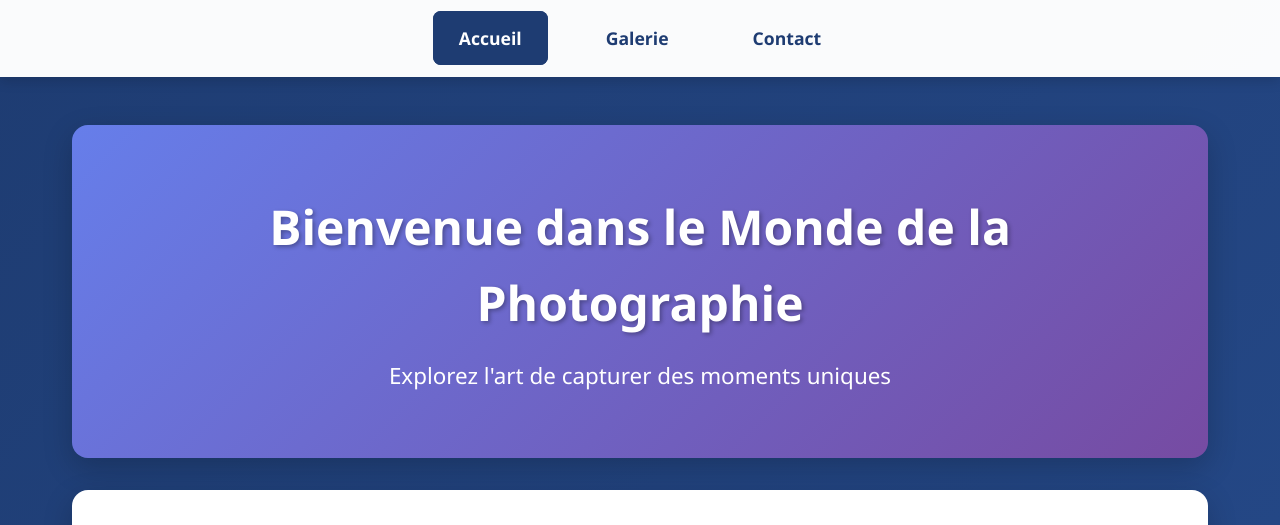
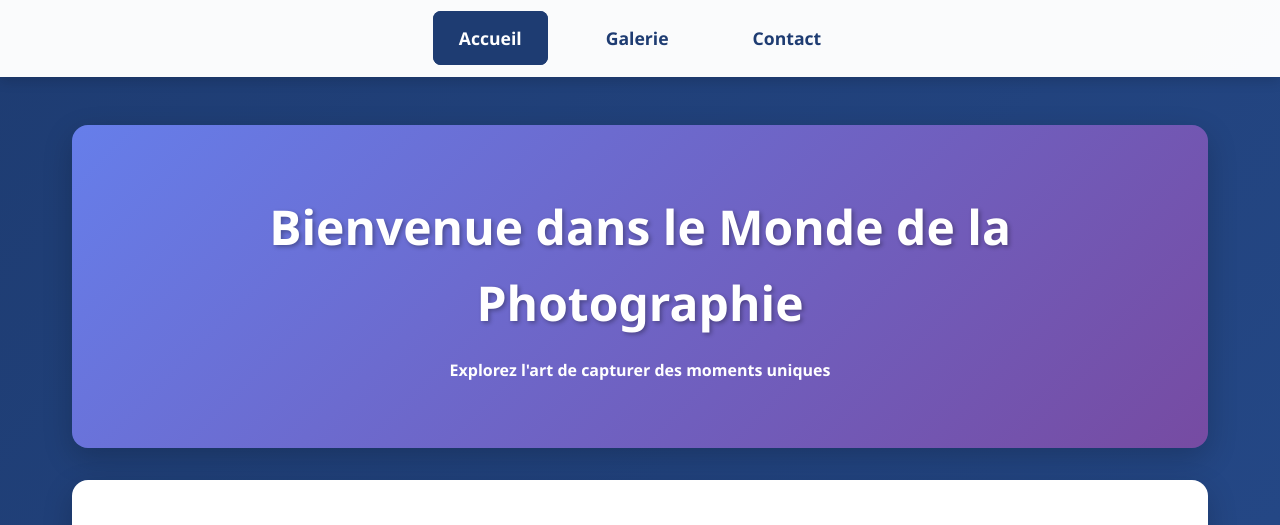
Before and after one commit to NouhouSy/Full-Stack-Developper-ODC, a plain HTML site: page index.html in a window 1280 px wide. Shown: the top 525 px of the page. Drawn offline with Linux system fonts and the light colour scheme.

Commit message:
Update index.html

```diff
--- a/index.html
+++ b/index.html
@@ -23,7 +23,7 @@
     <main id="main-content">
         <section class="hero">
             <h1>Bienvenue dans le Monde de la Photographie</h1>
-            <p>Explorez l'art de capturer des moments uniques</p>
+            <h4>Explorez l'art de capturer des moments uniques</h4'>
         </section>
 
         <section class="about">
@@ -72,4 +72,5 @@
         <p>Créé avec passion et HTML5/CSS3</p>
     </footer>
 </body>
+
 </html>
```
